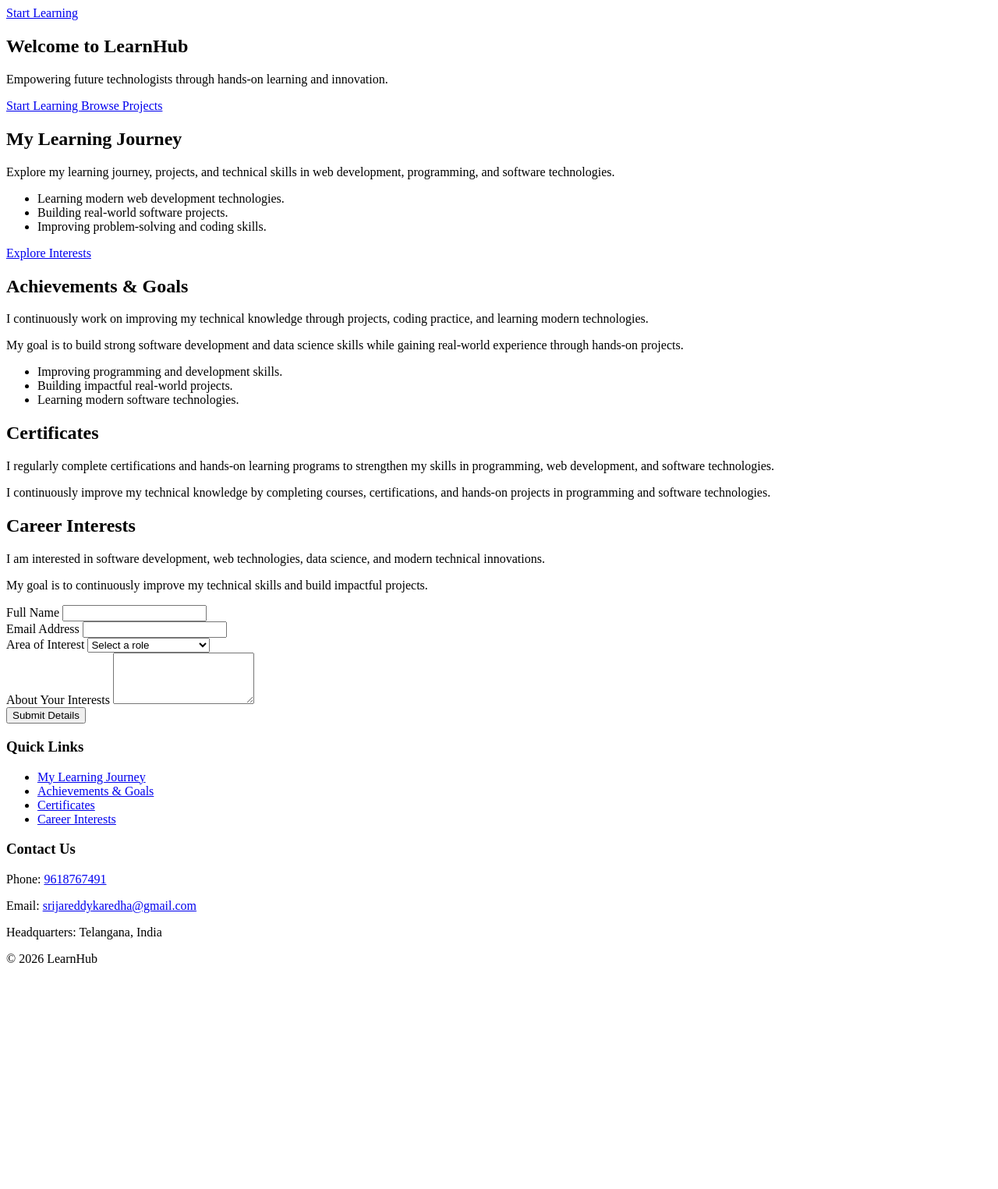
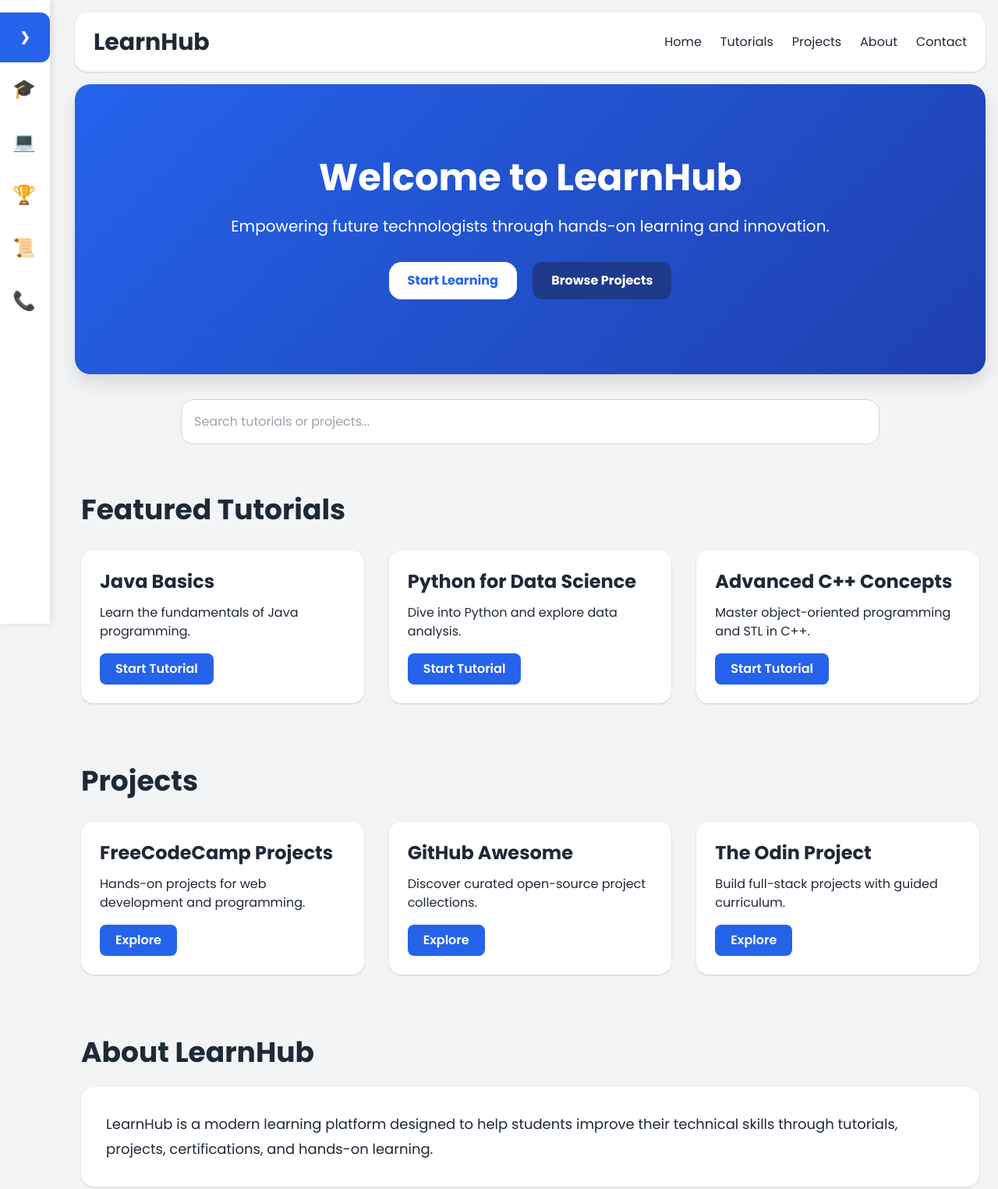
Before and after one commit to SrijaKaredha/Forntend-internship-, a plain HTML site: page index.html in a window 1280 px wide. Shown: the top 1525 px of the page at 78% size. Before the commit the page ends 1255 px from the top, so only its background shows below. Drawn offline with nearby package versions, Linux system fonts and the light colour scheme.

Commit message:
Update index.html

```diff
--- a/index.html
+++ b/index.html
@@ -1,134 +1,361 @@
 
-<!-- Sticky Apply Banner -->
-<div id="stickyBanner" role="banner" tabindex="0" aria-label="Start Learning">
-  <a href="#tutorials" class="focus:outline-none focus:ring-2 focus:ring-white">
-    Start Learning
-  </a>
-</div>
+<!DOCTYPE html>
+<html lang="en">
+<head>
+  <meta charset="UTF-8" />
+  <meta name="viewport" content="width=device-width, initial-scale=1.0" />
+  <title>LearnHub</title>
 
-<!-- Welcome Banner -->
-<header class="bg-blue-600 text-white text-center py-20 rounded mb-6">
-  <h2 class="text-4xl font-bold mb-4">Welcome to LearnHub</h2>
+  <link rel="icon" href="https://lh3.googleusercontent.com/a-/ALV-UjWCtL3Rh5hwiwBFawwa694i1z9U1WRcqp_Uj2zjKdBQTY99uHw=s120-p-k-rw-no" type="image/png" />
 
-  <p class="text-lg mb-6">
+  <link href="https://fonts.googleapis.com/css2?family=Poppins:wght@400;500;600;700&display=swap" rel="stylesheet">
+
+  <link href="https://cdn.jsdelivr.net/npm/tailwindcss@2.2.19/dist/tailwind.min.css" rel="stylesheet" />
+
+  <style>
+    html {
+      scroll-behavior: smooth;
+    }
+
+    body {
+      font-family: 'Poppins', sans-serif;
+      background-color: #f3f4f6;
+      color: #1f2937;
+    }
+
+    #sidebar {
+      position: fixed;
+      top: 0;
+      left: 0;
+      height: 100vh;
+      width: 4rem;
+      background: white;
+      box-shadow: 2px 0 10px rgba(0,0,0,0.1);
+      padding-top: 5rem;
+      z-index: 50;
+      transition: width 0.3s ease;
+      overflow: hidden;
+    }
+
+    #sidebar.expanded {
+      width: 16rem;
+    }
+
+    #sidebarToggle {
+      position: fixed;
+      top: 1rem;
+      left: 0;
+      width: 4rem;
+      height: 4rem;
+      background: #2563eb;
+      color: white;
+      border: none;
+      cursor: pointer;
+      z-index: 60;
+      border-radius: 0 12px 12px 0;
+    }
+
+    #sidebar nav ul {
+      list-style: none;
+      padding: 0;
+    }
+
+    #sidebar nav ul li {
+      padding: 1rem;
+    }
+
+    #sidebar nav ul li a {
+      display: flex;
+      align-items: center;
+      text-decoration: none;
+      color: #374151;
+      font-weight: 600;
+      transition: 0.3s ease;
+    }
+
+    #sidebar nav ul li a:hover {
+      color: #2563eb;
+    }
+
+    .menu-icon {
+      font-size: 1.5rem;
+      margin-right: 1rem;
+      color: #2563eb;
+    }
+
+    #sidebar:not(.expanded) .text-label {
+      display: none;
+    }
+
+    #mainContent {
+      margin-left: 5rem;
+      transition: margin-left 0.3s ease;
+      padding: 1rem;
+    }
+
+    #sidebar.expanded ~ #mainContent {
+      margin-left: 17rem;
+    }
+
+    header {
+      background: linear-gradient(135deg, #2563eb, #1e40af);
+      border-radius: 20px;
+      box-shadow: 0 10px 25px rgba(0,0,0,0.12);
+    }
+
+    .bg-white {
+      border-radius: 16px;
+      transition: all 0.3s ease;
+    }
+
+    .bg-white:hover {
+      transform: translateY(-5px);
+      box-shadow: 0 10px 25px rgba(0,0,0,0.12);
+    }
+
+    button {
+      transition: all 0.3s ease;
+      font-weight: 600;
+    }
+
+    button:hover {
+      transform: translateY(-2px);
+      box-shadow: 0 8px 20px rgba(37,99,235,0.25);
+    }
+
+    input, textarea, select {
+      transition: 0.3s ease;
+    }
+
+    input:focus,
+    textarea:focus,
+    select:focus {
+      outline: none;
+      border-color: #2563eb;
+      box-shadow: 0 0 10px rgba(37,99,235,0.2);
+    }
+  </style>
+</head>
+
+<body>
+
+<button id="sidebarToggle">❯</button>
+
+<aside id="sidebar">
+  <nav>
+    <ul>
+      <li>
+        <a href="#tutorials">
+          <span class="menu-icon">🎓</span>
+          <span class="text-label">Tutorials</span>
+        </a>
+      </li>
+
+      <li>
+        <a href="#projects">
+          <span class="menu-icon">💻</span>
+          <span class="text-label">Projects</span>
+        </a>
+      </li>
+
+      <li>
+        <a href="#achievements-goals">
+          <span class="menu-icon">🏆</span>
+          <span class="text-label">Achievements</span>
+        </a>
+      </li>
+
+      <li>
+        <a href="#certificates">
+          <span class="menu-icon">📜</span>
+          <span class="text-label">Certificates</span>
+        </a>
+      </li>
+
+      <li>
+        <a href="#contact">
+          <span class="menu-icon">📞</span>
+          <span class="text-label">Contact</span>
+        </a>
+      </li>
+    </ul>
+  </nav>
+</aside>
+
+<div id="mainContent">
+
+<nav class="bg-white shadow mb-4 rounded-xl">
+  <div class="max-w-7xl mx-auto px-6 py-5 flex justify-between items-center">
+    <h1 class="text-3xl font-bold">LearnHub</h1>
+
+    <div class="space-x-6 hidden md:flex">
+      <a href="#">Home</a>
+      <a href="#tutorials">Tutorials</a>
+      <a href="#projects">Projects</a>
+      <a href="#about">About</a>
+      <a href="#contact">Contact</a>
+    </div>
+  </div>
+</nav>
+
+<header class="text-white text-center py-24 mb-8">
+  <h2 class="text-5xl font-bold mb-6">Welcome to LearnHub</h2>
+
+  <p class="text-xl mb-8">
     Empowering future technologists through hands-on learning and innovation.
   </p>
 
   <div class="space-x-4">
-    <a href="#tutorials" class="bg-white text-blue-600 font-bold py-2 px-4 rounded">
+    <a href="#tutorials" class="bg-white text-blue-600 font-bold py-3 px-6 rounded-xl inline-block">
       Start Learning
     </a>
 
-    <a href="#projects" class="bg-blue-800 text-white font-bold py-2 px-4 rounded">
+    <a href="#projects" class="bg-blue-900 text-white font-bold py-3 px-6 rounded-xl inline-block">
       Browse Projects
     </a>
   </div>
 </header>
 
-<!-- My Learning Journey -->
-<section id="internship" class="mb-20 max-w-6xl mx-auto px-4">
-  <h2 class="text-3xl font-bold mb-4">My Learning Journey</h2>
-
-  <p class="mb-4">
-    Explore my learning journey, projects, and technical skills in web development,
-    programming, and software technologies.
-  </p>
-
-  <ul class="list-disc list-inside mb-4 text-gray-700">
-    <li>Learning modern web development technologies.</li>
-    <li>Building real-world software projects.</li>
-    <li>Improving problem-solving and coding skills.</li>
-  </ul>
-
-  <a href="#team-join"
-     class="inline-block bg-blue-600 text-white px-5 py-2 rounded hover:bg-blue-700 transition">
-    Explore Interests
-  </a>
+<section class="max-w-4xl mx-auto mb-16">
+  <input type="text"
+         placeholder="Search tutorials or projects..."
+         class="w-full p-4 border border-gray-300 rounded-xl bg-white">
 </section>
 
-<!-- Achievements & Goals -->
-<section id="achievements-goals" class="mb-20 max-w-6xl mx-auto px-4">
-  <h2 class="text-3xl font-bold mb-4">Achievements & Goals</h2>
+<section class="max-w-6xl mx-auto mb-20" id="tutorials">
+  <h2 class="text-4xl font-bold mb-8">Featured Tutorials</h2>
 
-  <p class="mb-4">
-    I continuously work on improving my technical knowledge through projects,
-    coding practice, and learning modern technologies.
-  </p>
+  <div class="grid grid-cols-1 md:grid-cols-2 lg:grid-cols-3 gap-8">
 
-  <p class="mb-4">
-    My goal is to build strong software development and data science skills
-    while gaining real-world experience through hands-on projects.
-  </p>
+    <div class="bg-white p-6 shadow">
+      <h3 class="text-2xl font-bold mb-3">Java Basics</h3>
+      <p class="mb-4">Learn the fundamentals of Java programming.</p>
 
-  <ul class="list-disc list-inside text-gray-700 mb-4">
-    <li>Improving programming and development skills.</li>
-    <li>Building impactful real-world projects.</li>
-    <li>Learning modern software technologies.</li>
-  </ul>
+      <a href="https://www.learnjavaonline.org/" target="_blank">
+        <button class="bg-blue-600 text-white py-2 px-5 rounded-lg">
+          Start Tutorial
+        </button>
+      </a>
+    </div>
+
+    <div class="bg-white p-6 shadow">
+      <h3 class="text-2xl font-bold mb-3">Python for Data Science</h3>
+      <p class="mb-4">Dive into Python and explore data analysis.</p>
+
+      <a href="https://www.kaggle.com/learn/python" target="_blank">
+        <button class="bg-blue-600 text-white py-2 px-5 rounded-lg">
+          Start Tutorial
+        </button>
+      </a>
+    </div>
+
+    <div class="bg-white p-6 shadow">
+      <h3 class="text-2xl font-bold mb-3">Advanced C++ Concepts</h3>
+      <p class="mb-4">Master object-oriented programming and STL in C++.</p>
+
+      <a href="https://www.learncpp.com/" target="_blank">
+        <button class="bg-blue-600 text-white py-2 px-5 rounded-lg">
+          Start Tutorial
+        </button>
+      </a>
+    </div>
+  </div>
 </section>
 
-<!-- Certificates -->
-<section id="certificates" class="mb-20 max-w-6xl mx-auto px-4">
-  <h2 class="text-3xl font-bold mb-4">Certificates</h2>
+<section id="projects" class="max-w-6xl mx-auto mb-20">
+  <h2 class="text-4xl font-bold mb-8">Projects</h2>
 
-  <p class="mb-4">
-    I regularly complete certifications and hands-on learning programs
-    to strengthen my skills in programming, web development,
-    and software technologies.
-  </p>
+  <div class="grid grid-cols-1 md:grid-cols-2 lg:grid-cols-3 gap-8">
 
-  <p class="mb-4">
-    I continuously improve my technical knowledge by completing courses,
-    certifications, and hands-on projects in programming and software technologies.
-  </p>
+    <div class="bg-white p-6 shadow">
+      <h3 class="text-2xl font-bold mb-3">FreeCodeCamp Projects</h3>
+      <p class="mb-4">Hands-on projects for web development and programming.</p>
+
+      <a href="https://www.freecodecamp.org/learn" target="_blank">
+        <button class="bg-blue-600 text-white py-2 px-5 rounded-lg">
+          Explore
+        </button>
+      </a>
+    </div>
+
+    <div class="bg-white p-6 shadow">
+      <h3 class="text-2xl font-bold mb-3">GitHub Awesome</h3>
+      <p class="mb-4">Discover curated open-source project collections.</p>
+
+      <a href="https://github.com/sindresorhus/awesome" target="_blank">
+        <button class="bg-blue-600 text-white py-2 px-5 rounded-lg">
+          Explore
+        </button>
+      </a>
+    </div>
+
+    <div class="bg-white p-6 shadow">
+      <h3 class="text-2xl font-bold mb-3">The Odin Project</h3>
+      <p class="mb-4">Build full-stack projects with guided curriculum.</p>
+
+      <a href="https://www.theodinproject.com/projects" target="_blank">
+        <button class="bg-blue-600 text-white py-2 px-5 rounded-lg">
+          Explore
+        </button>
+      </a>
+    </div>
+  </div>
 </section>
 
-<!-- Career Interests -->
-<section id="team-join" class="mb-20 max-w-6xl mx-auto px-4">
-  <h2 class="text-3xl font-bold mb-4">Career Interests</h2>
+<section id="about" class="max-w-6xl mx-auto mb-20">
+  <h2 class="text-4xl font-bold mb-6">About LearnHub</h2>
 
-  <p class="mb-4">
-    I am interested in software development, web technologies,
-    data science, and modern technical innovations.
-  </p>
+  <div class="bg-white p-8 shadow">
+    <p class="text-lg leading-8">
+      LearnHub is a modern learning platform designed to help students improve their
+      technical skills through tutorials, projects, certifications, and hands-on learning.
+    </p>
+  </div>
+</section>
 
-  <p class="mb-4">
-    My goal is to continuously improve my technical skills
-    and build impactful projects.
-  </p>
+<section id="achievements-goals" class="max-w-6xl mx-auto mb-20">
+  <h2 class="text-4xl font-bold mb-6">Achievements & Goals</h2>
 
-  <form class="bg-white p-6 rounded shadow-md max-w-lg"
+  <div class="bg-white p-8 shadow">
+    <ul class="list-disc list-inside space-y-3 text-lg">
+      <li>Improving programming and development skills.</li>
+      <li>Building impactful real-world projects.</li>
+      <li>Learning modern software technologies.</li>
+      <li>Exploring AI, Data Science, and DevOps.</li>
+    </ul>
+  </div>
+</section>
+
+<section id="certificates" class="max-w-6xl mx-auto mb-20">
+  <h2 class="text-4xl font-bold mb-6">Certificates</h2>
+
+  <div class="bg-white p-8 shadow">
+    <p class="text-lg">
+      Earn certifications and strengthen your technical skills through practical learning.
+    </p>
+  </div>
+</section>
+
+<section id="contact" class="max-w-6xl mx-auto mb-20">
+  <h2 class="text-4xl font-bold mb-6">Career Interests</h2>
+
+  <form class="bg-white p-8 shadow max-w-2xl"
         onsubmit="alert('Submitted Successfully!'); return false;">
 
-    <div class="mb-4">
-      <label for="name" class="block font-semibold mb-1">Full Name</label>
-
-      <input id="name"
-             name="name"
-             type="text"
-             required
-             class="w-full border border-gray-300 rounded px-3 py-2" />
+    <div class="mb-5">
+      <label class="block font-semibold mb-2">Full Name</label>
+      <input type="text" class="w-full border border-gray-300 rounded-lg p-3" required>
     </div>
 
-    <div class="mb-4">
-      <label for="email" class="block font-semibold mb-1">Email Address</label>
-
-      <input id="email"
-             name="email"
-             type="email"
-             required
-             class="w-full border border-gray-300 rounded px-3 py-2" />
+    <div class="mb-5">
+      <label class="block font-semibold mb-2">Email Address</label>
+      <input type="email" class="w-full border border-gray-300 rounded-lg p-3" required>
     </div>
 
-    <div class="mb-4">
-      <label for="role" class="block font-semibold mb-1">Area of Interest</label>
+    <div class="mb-5">
+      <label class="block font-semibold mb-2">Area of Interest</label>
 
-      <select id="role"
-              name="role"
-              required
-              class="w-full border border-gray-300 rounded px-3 py-2">
-
-        <option value="">Select a role</option>
+      <select class="w-full border border-gray-300 rounded-lg p-3">
         <option>Web Development</option>
         <option>Data Science</option>
         <option>Software Development</option>
@@ -136,81 +363,48 @@
       </select>
     </div>
 
-    <div class="mb-4">
-      <label for="message" class="block font-semibold mb-1">
-        About Your Interests
-      </label>
-
-      <textarea id="message"
-                name="message"
-                rows="4"
-                required
-                class="w-full border border-gray-300 rounded px-3 py-2"></textarea>
+    <div class="mb-5">
+      <label class="block font-semibold mb-2">Message</label>
+      <textarea rows="4" class="w-full border border-gray-300 rounded-lg p-3"></textarea>
     </div>
 
-    <button type="submit"
-            class="bg-blue-600 text-white py-2 px-6 rounded hover:bg-blue-700 transition">
+    <button type="submit" class="bg-blue-600 text-white py-3 px-6 rounded-lg">
       Submit Details
     </button>
   </form>
 </section>
 
-<!-- Footer -->
-<footer class="bg-gray-900 text-gray-300 py-10">
-  <div class="max-w-6xl mx-auto px-4 flex flex-col md:flex-row justify-between">
+<footer class="bg-gray-900 text-gray-300 py-12 mt-16 rounded-t-3xl">
+  <div class="max-w-6xl mx-auto px-6 flex flex-col md:flex-row justify-between">
 
-    <!-- Quick Links -->
-    <div class="mb-8 md:mb-0">
-      <h3 class="text-white text-lg font-semibold mb-4">Quick Links</h3>
-
-      <ul>
-        <li>
-          <a href="#internship" class="hover:text-blue-400">
-            My Learning Journey
-          </a>
-        </li>
-
-        <li>
-          <a href="#achievements-goals" class="hover:text-blue-400">
-            Achievements & Goals
-          </a>
-        </li>
-
-        <li>
-          <a href="#certificates" class="hover:text-blue-400">
-            Certificates
-          </a>
-        </li>
-
-        <li>
-          <a href="#team-join" class="hover:text-blue-400">
-            Career Interests
-          </a>
-        </li>
-      </ul>
+    <div>
+      <h3 class="text-white text-2xl font-bold mb-4">LearnHub</h3>
+      <p>Modern learning platform for students and developers.</p>
     </div>
 
-    <!-- Contact Information -->
-    <div>
-      <h3 class="text-white text-lg font-semibold mb-4">Contact Us</h3>
+    <div class="mt-8 md:mt-0">
+      <h3 class="text-white text-xl font-semibold mb-4">Quick Links</h3>
 
-      <p>
-        Phone:
-        <a href="tel:9618767491" class="hover:text-blue-400">
-          9618767491
-        </a>
-      </p>
-
-      <p>
-        Email:
-        <a href="mailto:srijareddykaredha@gmail.com"
-           class="hover:text-blue-400">
-          srijareddykaredha@gmail.com
-        </a>
-      </p>
-
-      <p>Headquarters: Telangana, India</p>
-      <p>© 2026 LearnHub</p>
+      <ul class="space-y-2">
+        <li><a href="#tutorials">Tutorials</a></li>
+        <li><a href="#projects">Projects</a></li>
+        <li><a href="#achievements-goals">Achievements</a></li>
+        <li><a href="#contact">Contact</a></li>
+      </ul>
     </div>
   </div>
 </footer>
+
+</div>
+
+<script>
+const sidebar = document.getElementById('sidebar');
+const toggleBtn = document.getElementById('sidebarToggle');
+
+toggleBtn.addEventListener('click', () => {
+  sidebar.classList.toggle('expanded');
+});
+</script>
+
+</body>
+</html>
```
